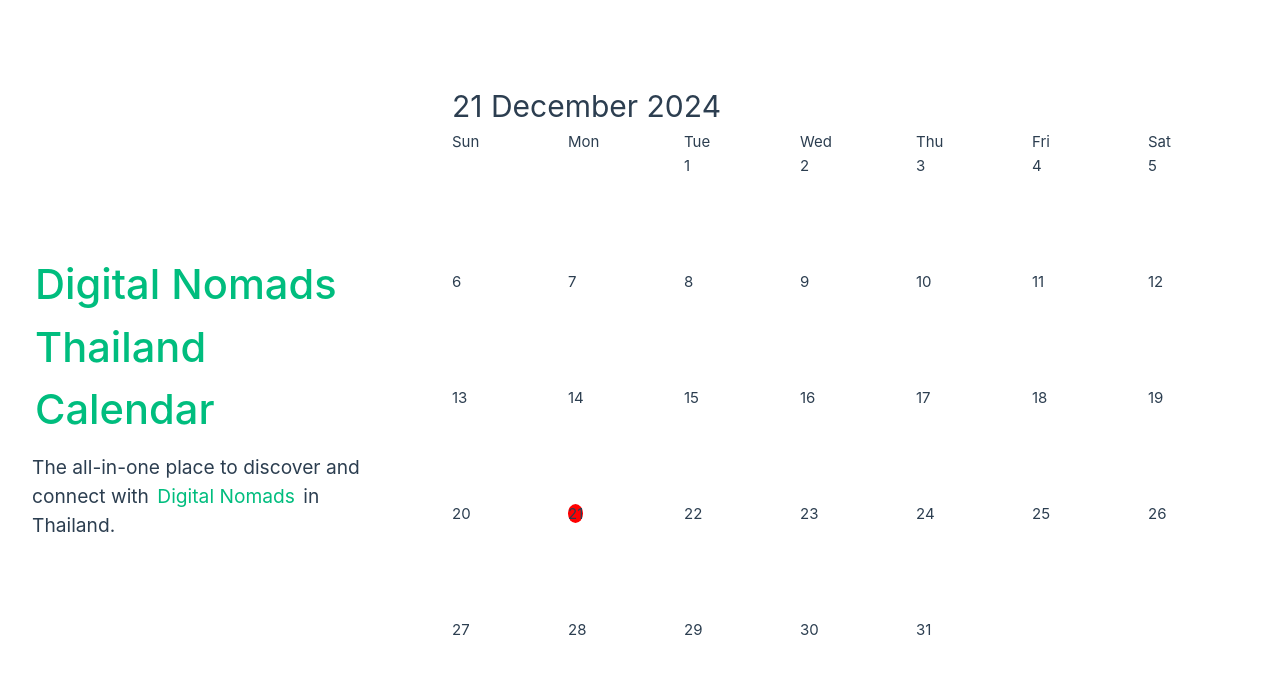
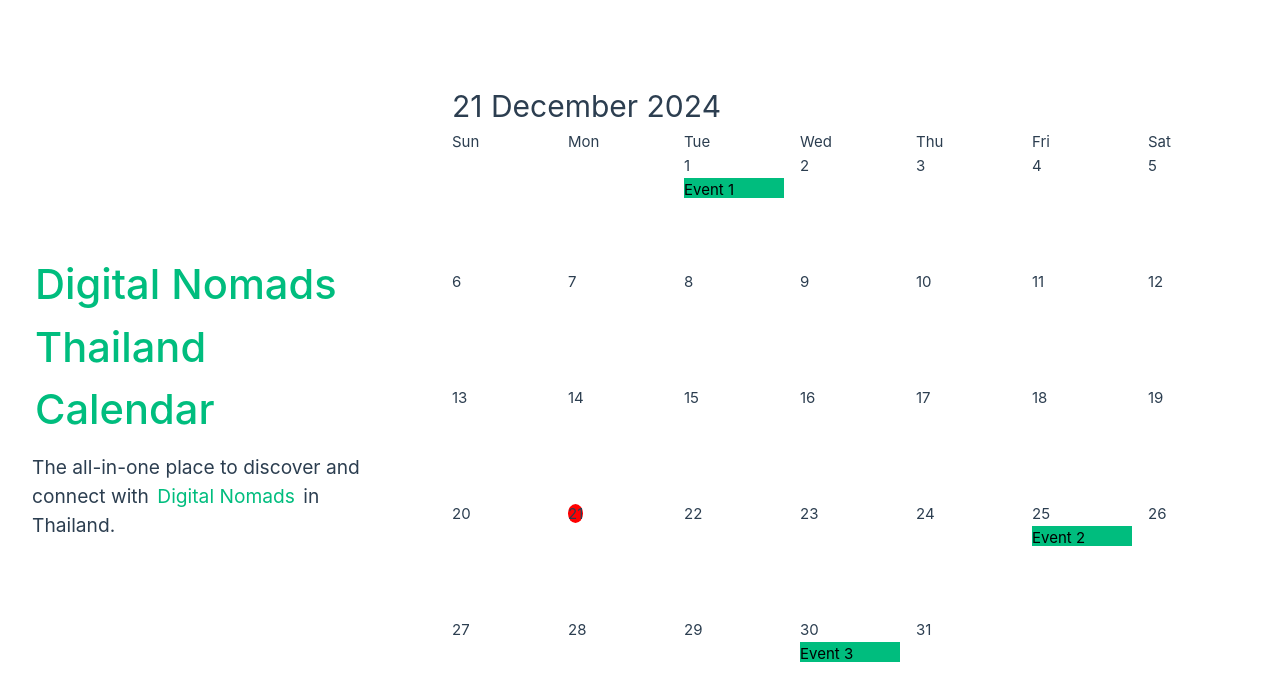
Before and after one commit to ck-js/Digital-Nomads-Thailand-Calendar, a Vue app: page / in a window 1280 px wide. Shown: the top 700 px of the page. Built offline with nearby package versions, Linux system fonts and the light colour scheme.

Commit message:
update to utilize events property of our grid items array however the current logic is only able to add 1 event per day and we need to update and improve our data structure for computed grid items.

```diff
--- a/src/App.vue
+++ b/src/App.vue
@@ -8,7 +8,7 @@ import Calendar from './components/Calendar.vue'
 // sample events data
 const events = ref([
 { title: 'Event 1', date: '2024-12-01' },
-  { title: 'Event 1', date: '2024-12-02' },
+  { title: 'Event 2', date: '2024-12-01' },
 
   { title: 'Event 2', date: '2024-12-25' },
   { title: 'Event 3', date: '2024-12-30' },
--- a/src/components/Calendar.vue
+++ b/src/components/Calendar.vue
@@ -29,6 +29,7 @@ const gridItems = computed(() => {
   return Array.from({ length: daysInMonth }, (_, i) => {
     const date = dayjs().date(i + 1).format('YYYY-MM-DD');
     const event = props.events.find(event => event.date === date);
+
     return {
       id: i + 1,
       date,
@@ -65,9 +66,17 @@ class="grid-item">
             borderRadius: '50%'
         } : {}"
         >{{ item.id }}</span>
-        <div
-        v-if="item.title"
-        class="event-green">{{ item.title }}</div>
+
+<div
+v-for="event in item.events"
+:key="event.title"
+class="event-green">
+{{ event.title }}
+</div>
+
+
+
+
 </div>
 
 
```
Also changed, not shown: src/components/pseudo-code.md (+5 -0 lines).
